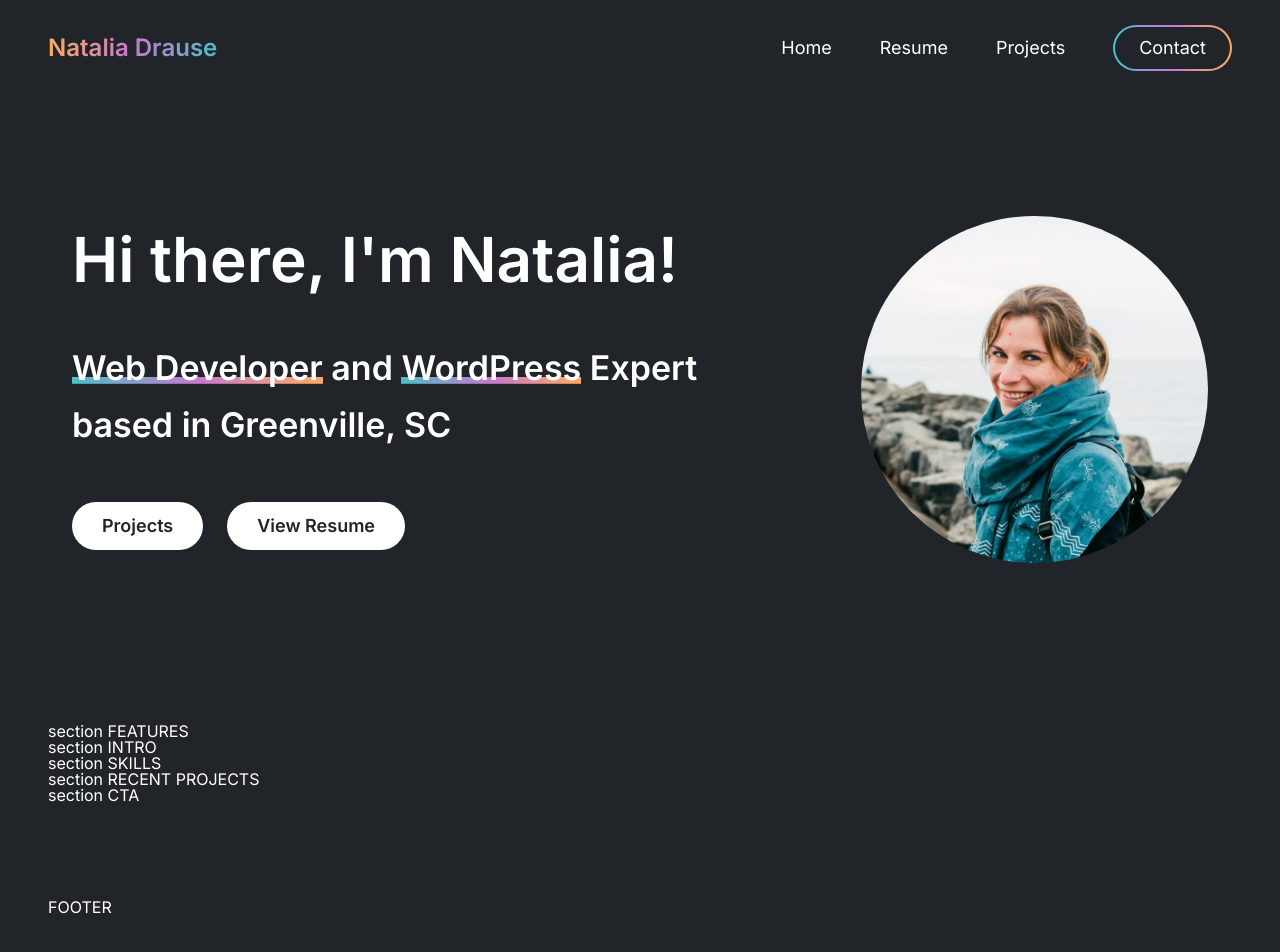
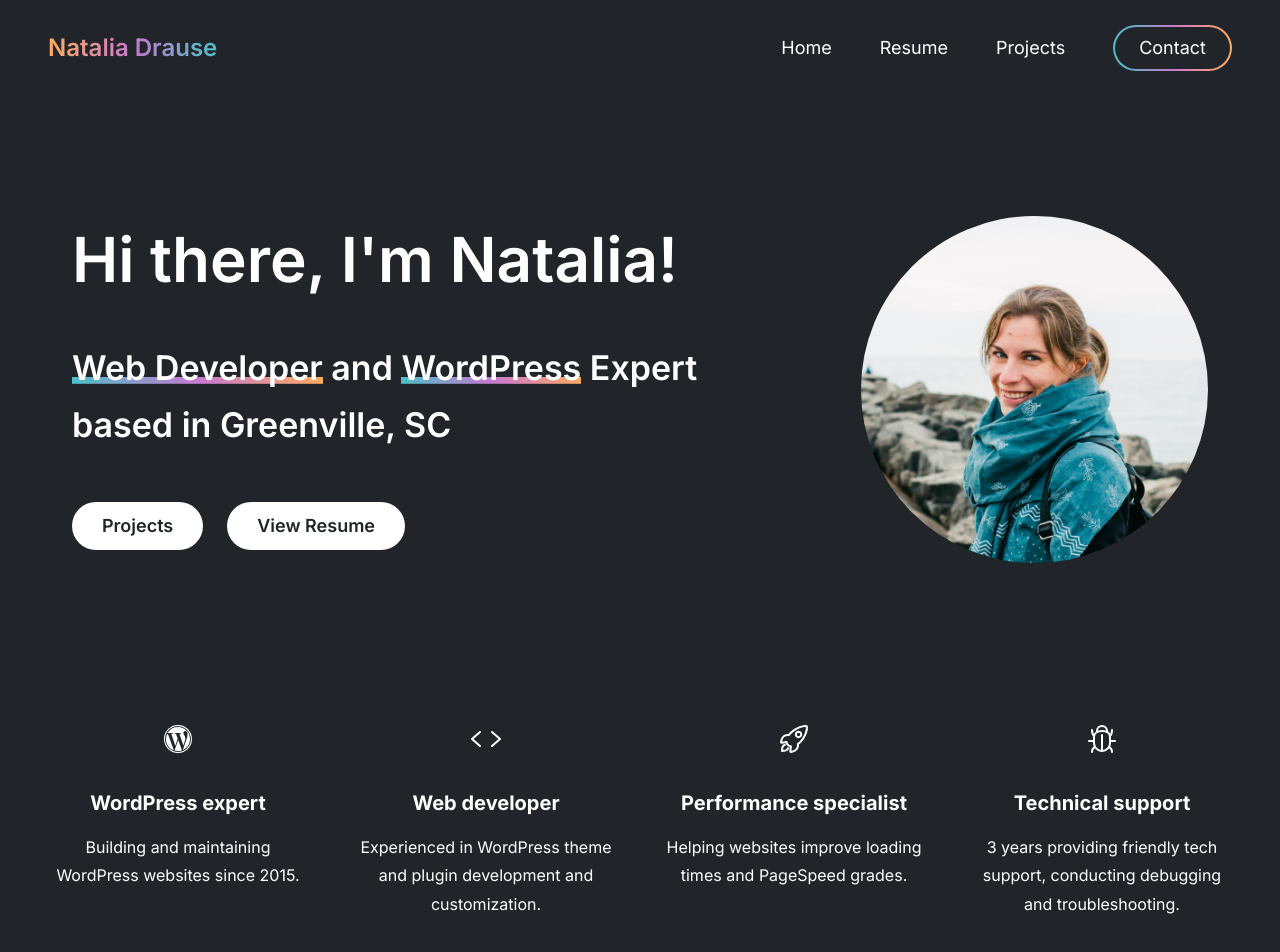
Before and after one commit to NataliaDrause/PortfolioSite, a website: page src/index.html in a window 1280 px wide. Shown: the top 952 px of the page. Before the commit the page ends 917 px from the top, so only its background shows below. Drawn offline with nearby package versions, Linux system fonts and the light colour scheme; files that its build step writes are made by us from their sources.

Commit message:
add features section

```diff
--- a/src/index.html
+++ b/src/index.html
@@ -55,7 +55,30 @@
         <img class="section-hero__img" src="/assets/img/profile-photo-768x768.jpg" alt="Natalia photo">
       </section>
 
-      <section class="section">section FEATURES</section>
+      <section class="section-features">
+        <div class="section-features__feature">
+          <ion-icon class="section-features__icon" name="logo-wordpress"></ion-icon>
+          <p class="section-features__title">WordPress expert</p>
+          <p class="section-features__desc">Building and maintaining WordPress websites since 2015.</p>
+        </div>
+        <div class="section-features__feature">
+          <ion-icon class="section-features__icon" name="code-outline"></ion-icon>
+          <p class="section-features__title">Web developer</p>
+          <p class="section-features__desc">Experienced in WordPress theme and plugin development and customization.</p>
+        </div>
+        <div class="section-features__feature">
+          <ion-icon class="section-features__icon" name="rocket-outline"></ion-icon>
+          <p class="section-features__title">Performance specialist</p>
+          <p class="section-features__desc">Helping websites improve loading times and PageSpeed grades.</p>
+        </div>
+        <div class="section-features__feature">
+          <ion-icon class="section-features__icon" name="bug-outline"></ion-icon>
+          <p class="section-features__title">Technical support</p>
+          <p class="section-features__desc">3 years providing friendly tech support, conducting debugging and
+            troubleshooting.</p>
+        </div>
+      </section>
+
       <section class="section">section INTRO</section>
       <section class="section">section SKILLS</section>
       <section class="section">section RECENT PROJECTS</section>
@@ -64,6 +87,9 @@
 
     <footer class="footer">FOOTER</footer>
 
+    <script type="module" src="https://unpkg.com/ionicons@7.1.0/dist/ionicons/ionicons.esm.js"></script>
+    <script nomodule src="https://unpkg.com/ionicons@7.1.0/dist/ionicons/ionicons.js"></script>
+
   </body>
 
 </html>
--- /dev/null
+++ b/src/sass/layout/_features.scss
@@ -0,0 +1,28 @@
+.section-features {
+
+  margin-bottom: 16rem;
+  display: grid;
+  grid-template-columns: repeat(4, 1fr);
+  column-gap: 4.8rem;
+
+  &__feature {
+    text-align: center;
+  }
+
+  &__icon {
+    font-size: 3.2rem;
+    margin-bottom: 3.2rem;
+  }
+
+  &__title {
+    font-size: 2rem;
+    font-weight: 700;
+    margin-bottom: 1.6rem;
+    line-height: 1.4;
+  }
+
+  &__desc {
+    font-size: 1.6rem;
+    line-height: 1.8;
+  }
+}
--- a/src/sass/style.scss
+++ b/src/sass/style.scss
@@ -23,6 +23,7 @@
   'layout/header',
   'layout/navigation',
   'layout/hero',
+  'layout/features',
   'layout/forms',
   'layout/sidebar',
   'layout/footer';
```
